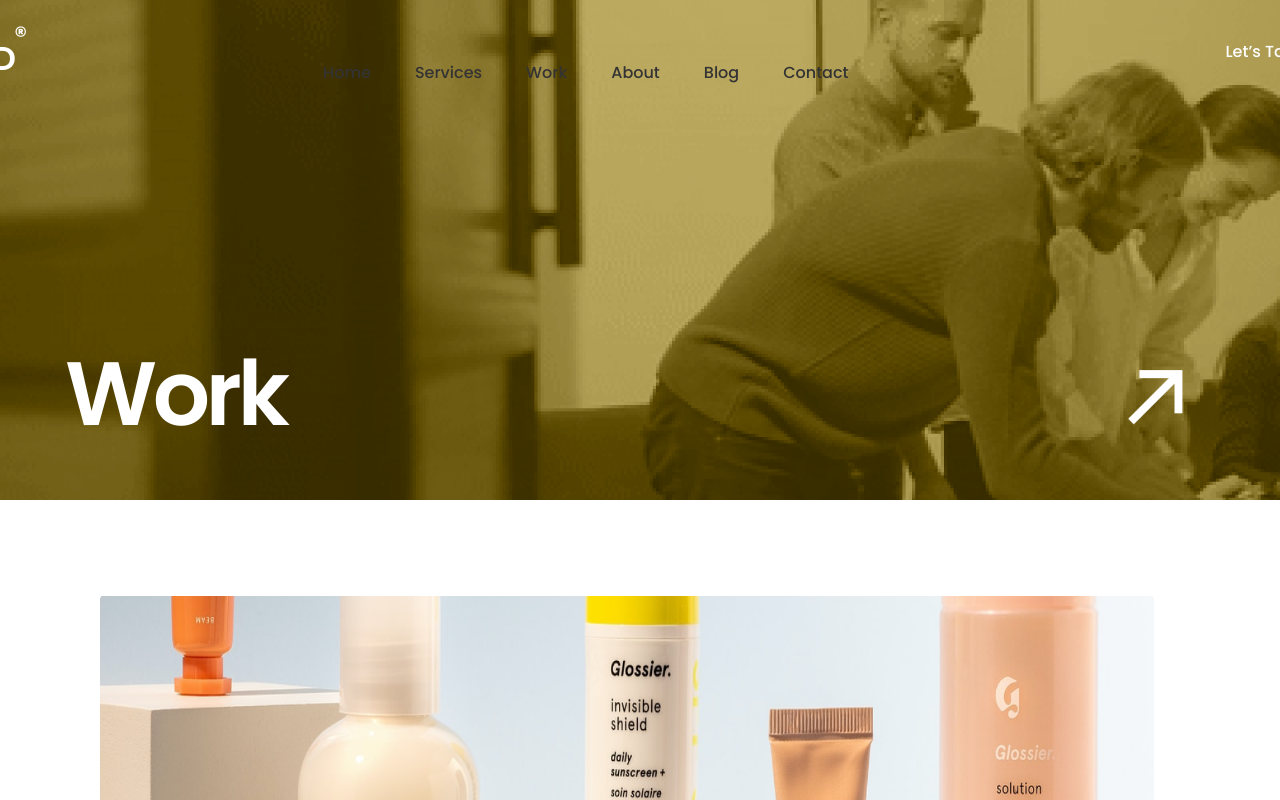
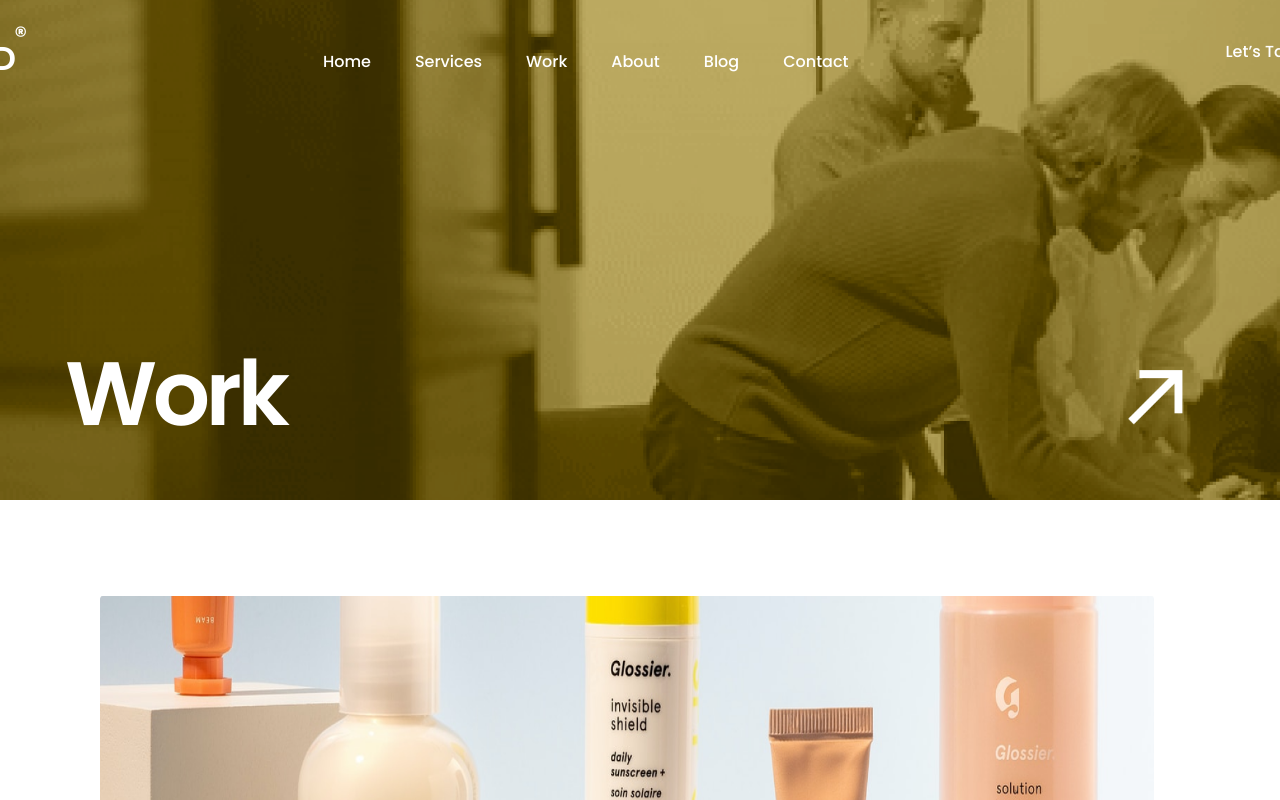
Before and after one commit to Shareek340/pro-react, a React (Create React App) app: page /Next in a window 1280 px wide. Shown: the top 800 px of the page. Built offline with nearby package versions, Linux system fonts and the light colour scheme.

Commit message:
Update WorkPage.js

```diff
--- a/src/work/WorkPage.js
+++ b/src/work/WorkPage.js
@@ -18,12 +18,12 @@
               <p class="brand-work">®</p>
             </div>
             <div class="navigation-work">
-            <a href="#"  className={`navigation-link`}>Home</a>
-          <a href="#" className={`navigation-link`}>Services</a>
-          <a href="/next" className={`navigation-link`}>Work</a>
-          <a href="#" className={`navigation-link`}>About</a>
-          <a href="#" className={`navigation-link`}>Blog</a>
-          <a href="/contact" className={`navigation-link`}>Contact</a>
+            <a href="#"  className={`navigation-link navbar-work`}>Home</a>
+          <a href="#" className={`navigation-link navbar-work`}>Services</a>
+          <a href="/next" className={`navigation-link navbar-work`}>Work</a>
+          <a href="#" className={`navigation-link navbar-work`}>About</a>
+          <a href="#" className={`navigation-link navbar-work`}>Blog</a>
+          <a href="/contact" className={`navigation-link navbar-work`}>Contact</a>
             </div>
             <p class="contact-work">Let’s Talk</p>
           </div>
```
